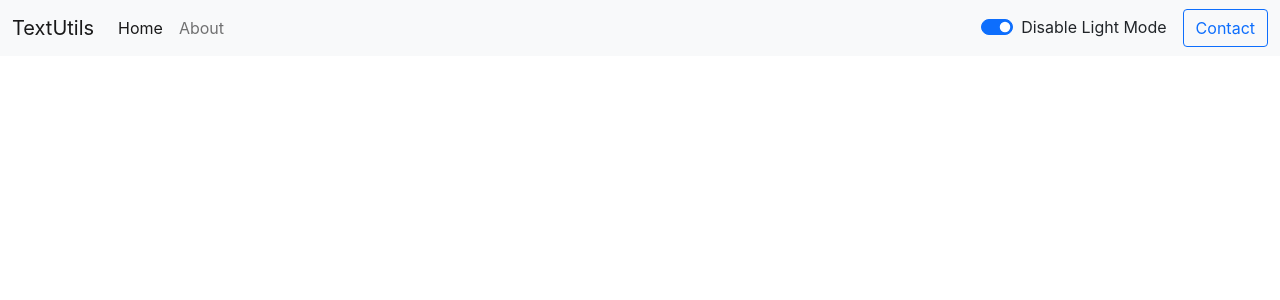
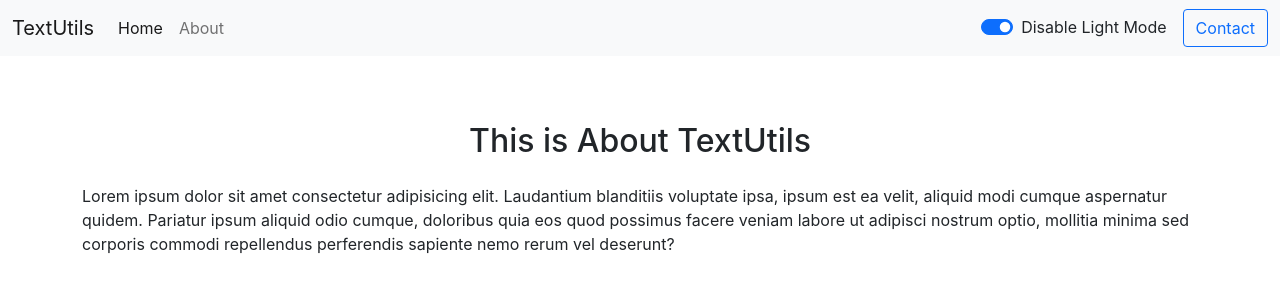
Before and after one commit to VivanSanjayAthreya/Text-Utils, a React (Create React App) app: page /text-utils/about in a window 1280 px wide. Shown: the top 300 px of the page. Built offline with nearby package versions, Linux system fonts and the light colour scheme.

Commit message:
route changed

```diff
--- a/package.json
+++ b/package.json
@@ -1,4 +1,5 @@
 {
+  "homepage": "https://vivansanjayathreya.github.io/TextUtils-React",
   "name": "text-utils",
   "version": "0.1.0",
   "private": true,
@@ -7,6 +8,7 @@
     "@testing-library/react": "^13.1.1",
     "@testing-library/user-event": "^13.5.0",
     "bootstrap": "^5.1.3",
+    "gh-pages": "^3.2.3",
     "react": "^18.1.0",
     "react-bootstrap": "^2.3.1",
     "react-dom": "^18.1.0",
@@ -15,6 +17,8 @@
     "web-vitals": "^2.1.4"
   },
   "scripts": {
+    "predeploy": "npm run build",
+    "deploy": "gh-pages -d build",
     "start": "react-scripts start",
     "build": "react-scripts build",
     "test": "react-scripts test",
--- a/src/App.js
+++ b/src/App.js
@@ -49,8 +49,8 @@ function App() {
         <div className="container">
           <Routes>
             <Route index element={<TextArea showDisplayMessage={showDisplayMessage} mode={mode} heading="Try TextUtils - Enter the text below" />} />
-            <Route path="about" element={<About mode={mode} />} />
-            <Route path="contact" element={<Contact mode={mode} />} />
+            <Route path="text-utils/about" element={<About mode={mode} />} />
+            <Route path="text-utils/contact" element={<Contact mode={mode} />} />
           </Routes>
         </div>
       </Router>
--- a/src/components/Navbar.js
+++ b/src/components/Navbar.js
@@ -20,7 +20,7 @@ export default function Navbar(props) {
                 <Link className="nav-link active" aria-current="page" to="/">Home</Link>
               </li>
               <li className="nav-item">
-                <Link className="nav-link" to="/about">{props.aboutText}</Link>
+                <Link className="nav-link" to="/text-utils/about">{props.aboutText}</Link>
               </li>
             </ul>
             <div className={`form-check form-switch mx-3 text-${props.mode === 'light' ? 'dark' : 'light'}`}>
```
Also changed, not shown: 1 other file (tests, documents, lock files or other folders).
